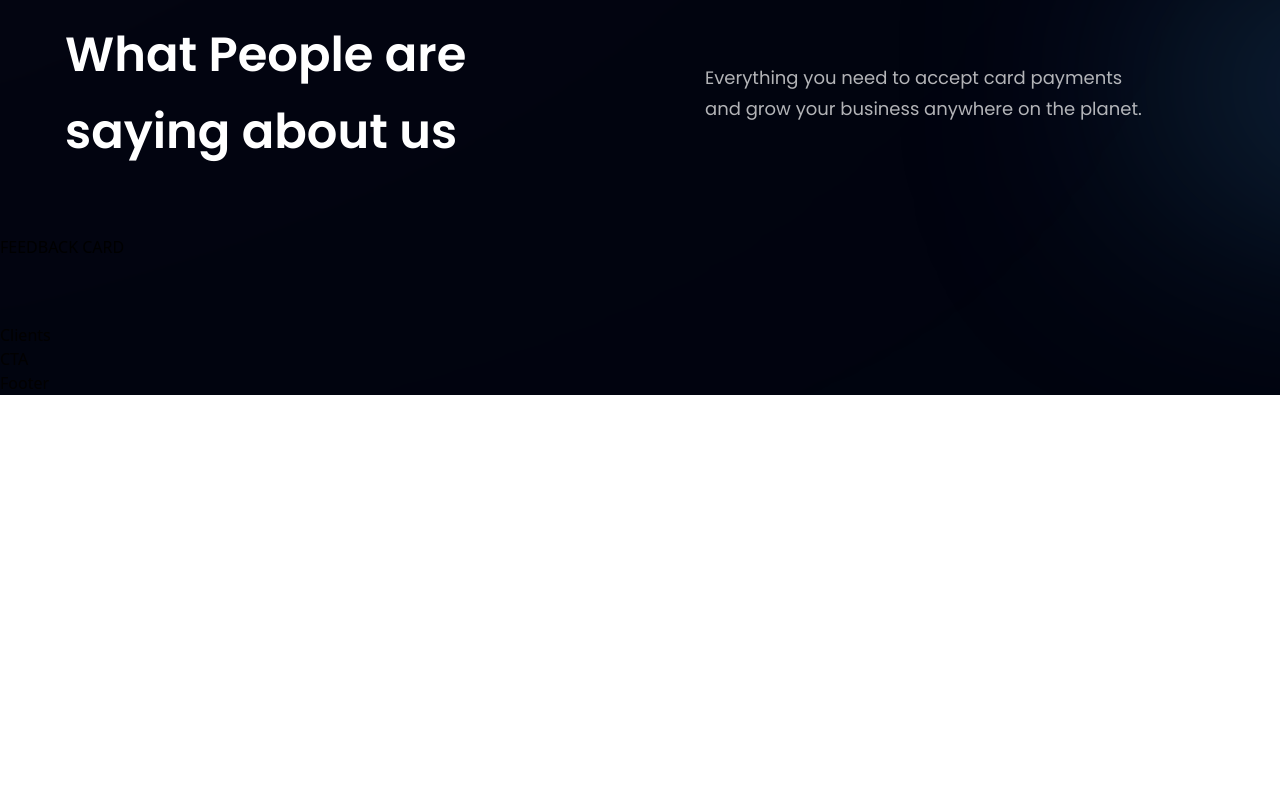
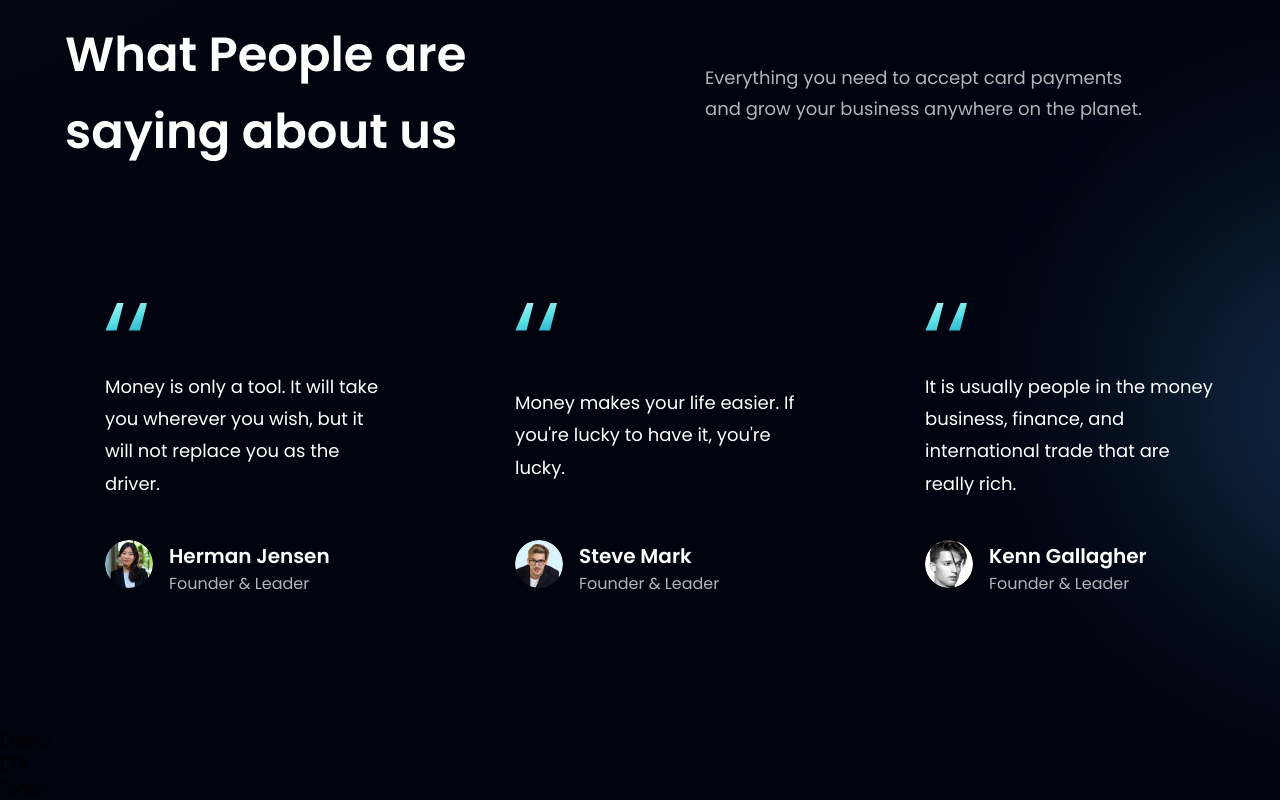
Before and after one commit to vcristian1/ibank, a React (Vite) app: page / in a window 1280 px wide. Shown: the part 2870-3670 px from the top of the page. Before the commit the page ends 3265 px from the top, so only its background shows below. Built offline with nearby package versions, Linux system fonts and the light colour scheme.

Commit message:
mapped over feedback object that was imported, and rendered new component created FeedbackCard

```diff
--- a/src/components/Testimonials.jsx
+++ b/src/components/Testimonials.jsx
@@ -1,5 +1,6 @@
 import { feedback } from "../constants";
 import styles from "../style";
+import FeedbackCard from "./FeedbackCard";
 
 const Testimonials = () => (
   <section id="clients" className={`${styles.paddingY} ${styles.flexCenter} flex-col relative`}>
@@ -17,8 +18,8 @@ const Testimonials = () => (
       </div>
     </div>
 
-    <div className="flex flex-wrap sm:justify-start justify-center w-full feedback-container relative z-[1]">
-      FEEDBACK CARD
+    <div className="flex flex-wrap sm:justify-start justify-center w-full feedback-container relative z-[1] md:ml-[130px]">
+      {feedback.map((card) => <FeedbackCard key={card.id} {...card} />)}
     </div>
   </section>
 );
```
